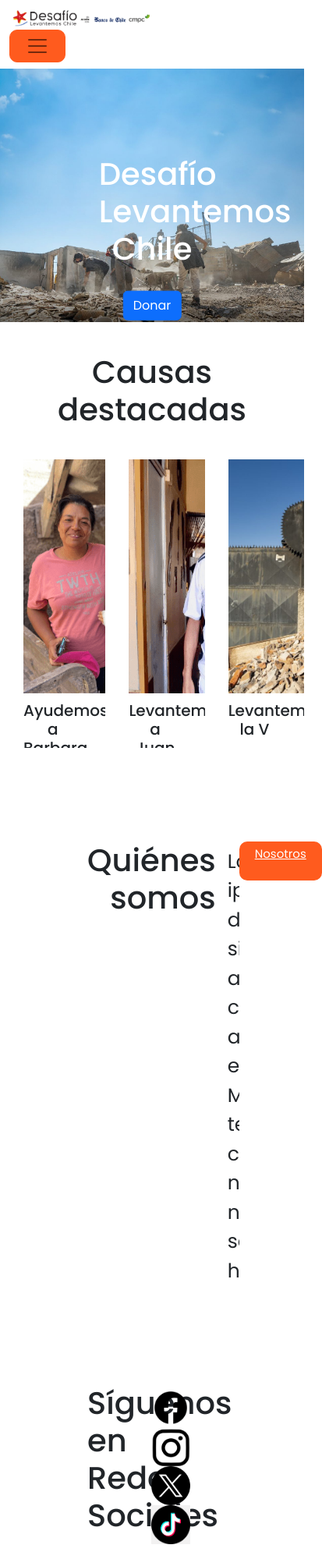
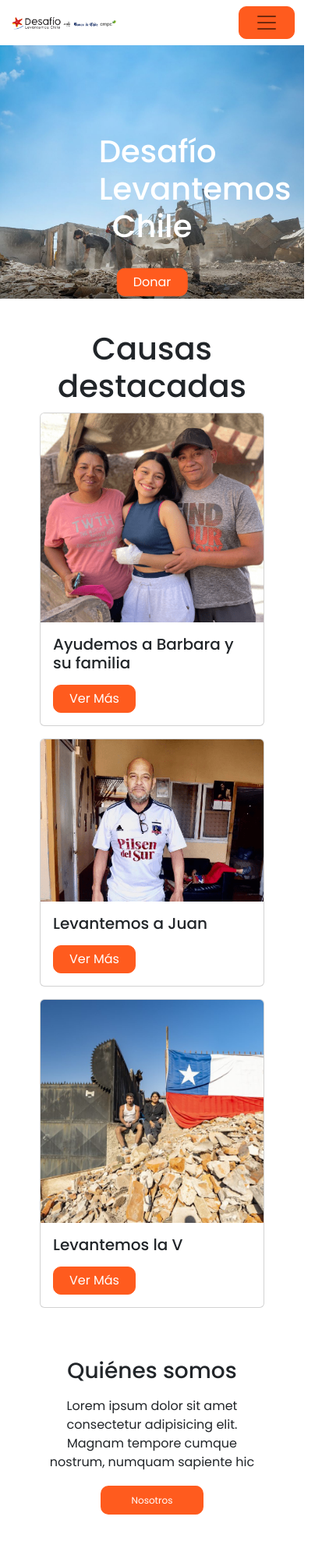
Before and after one commit to Uryuone/proyecto-DW-coder, a plain HTML site: page index.html in a window 390 px wide. Shown: the top 1999 px of the page at 78% size, 413 px wide, since content can reach past the window. Drawn offline with nearby package versions, Linux system fonts and the light colour scheme.

Commit message:
nuevas adaptabilidad index

```diff
--- a/css/style.css
+++ b/css/style.css
@@ -64,7 +64,9 @@ header nav ul li a:hover {
     border-radius: 10px;
 
 }
-
+.navbar-brandr{
+    max-width: 76%;
+}
 .boton a {
     color: #fff;
     background-color: #ff5b1e;
@@ -99,29 +101,6 @@ header {
     margin-top: 10px;
 }
 
-.banner-home {
-    display: flex;
-    flex-direction: column;
-    justify-content: center;
-    text-align: center;
-    background-image: url(../img/BANNER-WEB-INCENDIOS-15-01.jpg);
-    width: 100%;
-    height: 800px;
-    background-position: center;
-    background-repeat: no-repeat;
-    background-size: 100% auto;
-    background-attachment: fixed;
-    align-items: center;
-}
-
-.banner-home h1 {
-    font-size: 70px;
-    text-align: center;
-    color: #fff;
-    padding: 100px;
-    border: 5px #fff;
-}
-
 .donar-button {
     color: #fff;
     background-color: #ff5b1e;
@@ -143,45 +122,16 @@ header {
     text-align: center;
 }
 
-.tarjetas {
-    display: flex;
-    justify-content: space-around;
-    flex-direction: row;
+.boton {
+    text-decoration: none;
+    color: #fff;
+    background-color: #ff5b1e;
     text-align: center;
+    border-color: #ff5b1e;
+    padding: 5px 20px;
+    border-radius: 10px;
 }
-
-.tarjetas div {
-
-    border: 10px black;
-    text-align: center;
-    overflow: hidden;
-    height: 400px;
-    justify-content: center;
-    padding: 30px;
-
-}
-
-.tarjetas div img {
-    width: 300px;
-    height: 300px;
-
-}
-
-.tarjetas div h3 {
-    font-size: 20px;
-    margin-top: 10px;
-}
-
-.tarjetas p {
-    margin-top: 10px;
-    font-size: 16px;
-    overflow: hidden;
-    text-overflow: ellipsis;
-    white-space: nowrap;
-    margin-bottom: 30px;
-}
-
-.boton {
+.btn-primary {
     text-decoration: none;
     color: #fff;
     background-color: #ff5b1e;
@@ -201,34 +151,102 @@ header {
 
 .quienes-somos h2 {
     font-size: 40px;
-    margin: 0px;
     text-align: right;
-    margin-top: 5%;
 
 }
 
 .quienes-somos p {
     font-size: 25px;
-    margin: 0px;
     text-align: center;
-    padding: 15px;
-    max-width: 30%;
+    padding: 0.5em;
+    max-width: 100%;
     overflow: hidden;
 }
-
-.quienes-somos a {
+.quienes-somos-boton{
+    text-align: center;
+    margin-block: auto;
+}
+.quienes-somos-boton a {
+    text-decoration: none;
     font-size: 15px;
-    margin: 0px;
-    text-align: center;
     color: #fff;
     background-color: #ff5b1e;
-    text-align: center;
     border-color: #ff5b1e;
-    padding: 5px 20px;
+    padding: 10px 40px;
     border-radius: 10px;
-    max-height: 50px;
-    margin-top: 5%;
 }
+/* Dispositivos con una anchura mínima de 768px y una anchura máxima de 1023px */
+@media only screen and (min-width: 768px) and (max-width: 1023px) {
+    .quienes-somos {
+        flex-direction: column;
+        align-items: center;
+        margin: 3em;
+    }
+
+    .quienes-somos h2 {
+        font-size: 32px;
+        text-align: center;
+    }
+
+    .quienes-somos p {
+        font-size: 18px;
+        text-align: start;
+        max-width: 100%;
+    }
+
+    .quienes-somos a {
+        font-size: 14px;
+        margin-top: 3%;
+    }
+}
+
+/* Dispositivos con una anchura mínima de 351px y una anchura máxima de 767px */
+@media only screen and (min-width: 351px) and (max-width: 767px) {
+    .quienes-somos {
+        margin: 2em;
+        flex-direction: column;
+        align-items: center;
+        margin: 3em;
+    }
+
+    .quienes-somos h2 {
+        font-size: 28px;
+    }
+    .quienes-somos p {
+        font-size: 16px;
+        width: 100%;
+    }
+
+    .quienes-somos a {
+        font-size: 12px;
+        margin-top: 2%;
+    }
+}
+
+/* Dispositivos con una anchura máxima de 350px */
+@media only screen and (max-width: 350px) {
+    .quienes-somos {
+        margin: 1em;
+        flex-direction: column;
+        align-items: center;
+        margin: 3em;
+    }
+
+    .quienes-somos h2 {
+        font-size: 24px;
+    }
+
+    .quienes-somos p {
+        font-size: 16px;
+        max-width: 90%;
+    }
+
+    .quienes-somos a {
+        font-size: 10px;
+        margin-top: 1%;
+    }
+}
+
 
 /**--rrss--*/
 .rrss {
--- a/index.html
+++ b/index.html
@@ -26,7 +26,7 @@
                 <div class="collapse navbar-collapse" id="navbarNavDropdown">
                     <ul class="navbar-nav">
                         <li class="nav-item">
-                            <a class="nav-link" href="./pages/causas.html">Causas</a>
+                            <a class="nav-link" href="./pages/causas.html">Ccausas</a>
                         </li>
                         <li class="nav-item">
                             <a class="nav-link" href="./index.html">Inicio</a>
@@ -64,35 +64,45 @@
                 </div>
             </div>
         </div>
-        </div>
         <section class="causas-destacadas">
             <h2>Causas destacadas</h2>
-            <div class="tarjetas">
-                <div>
-                    <img src="./img/causa-barbara.png" alt="causa 1">
-                    <h3>Ayudemos a Barbara y su familia</h3>
-                    <p></p>
-                    <a class="boton" href="./pages/Causas.html">Ver Más</a></button>
+            <div class="d-flex flex-wrap justify-content-around">
+                <div class="card mb-3" style="width: 18rem;">
+                    <img src="./img/causa-barbara.png" class="card-img-top" alt="causa 1">
+                    <div class="card-body">
+                        <h5 class="card-title">Ayudemos a Barbara y su familia</h5>
+                        <p class="card-text"></p>
+                        <a href="./pages/Causas.html" class="btn btn-primary">Ver Más</a>
+                    </div>
                 </div>
-                <div>
-                    <img src="./img/Causa-dos.png" alt="causa 2">
-                    <h3>Levantemos a Juan</h3>
-                    <p></p>
-                    <a class="boton" href="./pages/Causas.html">Ver Más</a></button>
+                <div class="card mb-3" style="width: 18rem;">
+                    <img src="./img/Causa-dos.png" class="card-img-top" alt="causa 2">
+                    <div class="card-body">
+                        <h5 class="card-title">Levantemos a Juan</h5>
+                        <p class="card-text"></p>
+                        <a href="./pages/Causas.html" class="btn btn-primary">Ver Más</a>
+                    </div>
                 </div>
-                <div>
-                    <img src="./img/causa-tres.jpg" alt="causa 3">
-                    <h3>Levantemos la V</h3>
-                    <p></p>
-                    <a class="boton" href="./pages/Causas.html">Ver Más</a></button>
+                <div class="card mb-3" style="width: 18rem;">
+                    <img src="./img/causa-tres.jpg" class="card-img-top" alt="causa 3">
+                    <div class="card-body">
+                        <h5 class="card-title">Levantemos la V</h5>
+                        <p class="card-text"></p>
+                        <a href="./pages/Causas.html" class="btn btn-primary">Ver Más</a>
+                    </div>
                 </div>
             </div>
         </section>
+
+
         <section class="quienes-somos">
             <h2>Quiénes somos</h2>
             <p>Lorem ipsum dolor sit amet consectetur adipisicing elit. Magnam tempore cumque nostrum, numquam
                 sapiente hic</p>
-            <a href="./pages/Nosotros.html">Nosotros</a>
+            <div class="quienes-somos-boton">
+                <a href="./pages/Nosotros.html">Nosotros</a>
+            </div>
+
         </section>
         <section class="rrss">
             <h2>Síguenos en Redes Sociales</h2>
```
